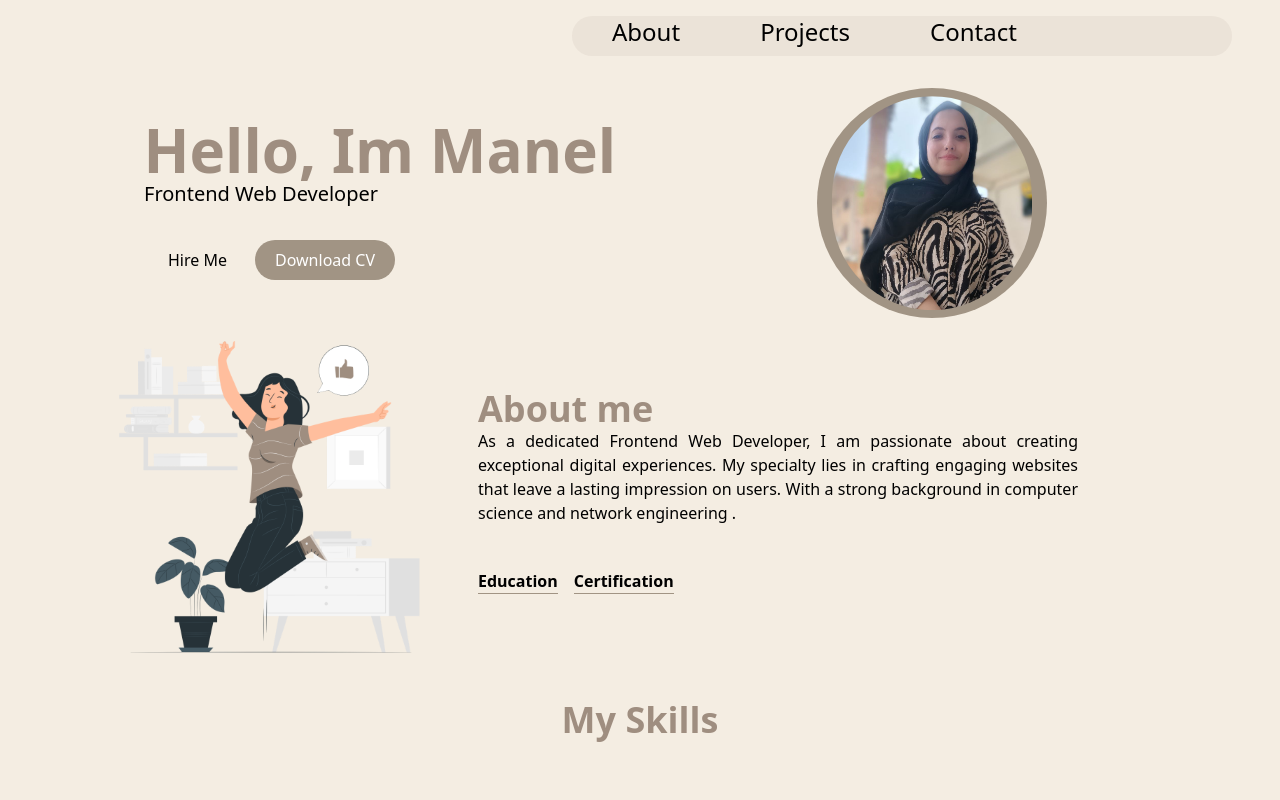
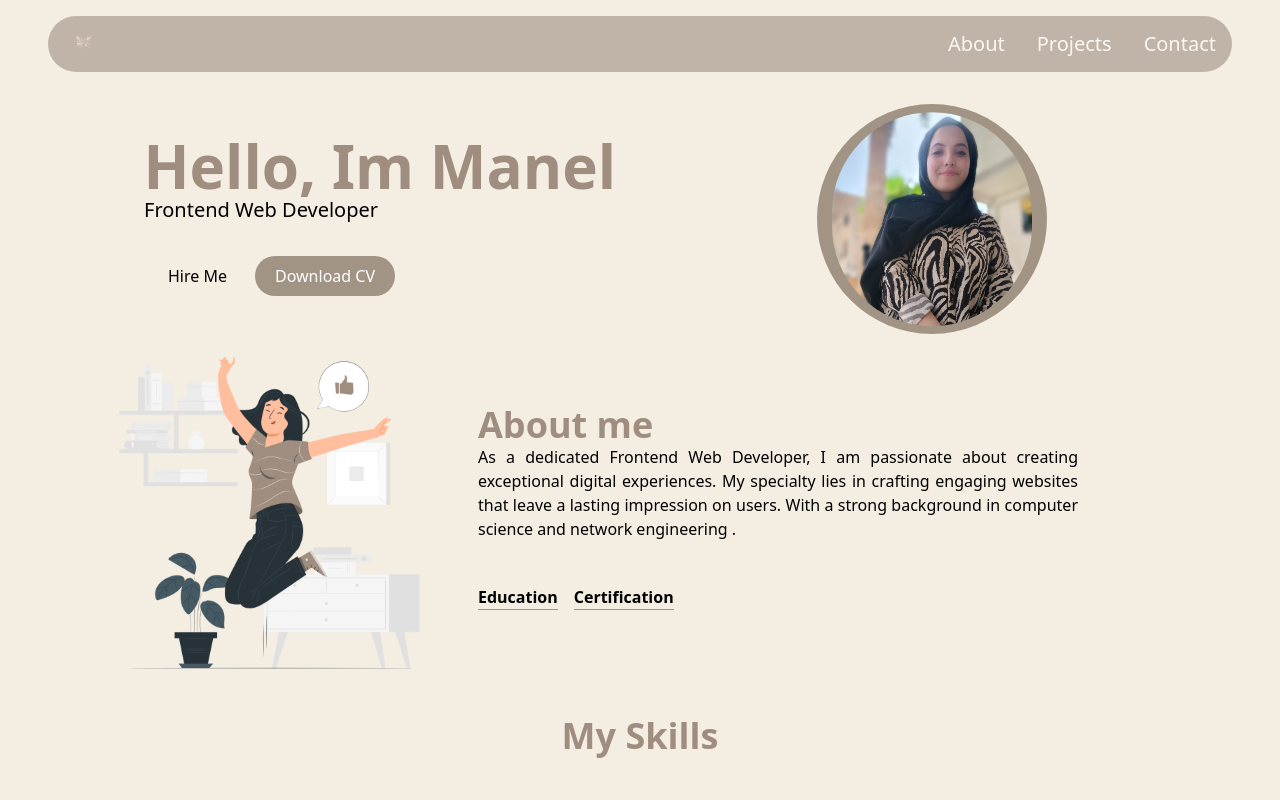
Before and after one commit to hasnahadd/myPortfolio, a Next.js app: page / in a window 1280 px wide. Shown: the top 800 px of the page. Built offline with nearby package versions, Linux system fonts and the light colour scheme.

Commit message:
add the responsivness to the navbar

```diff
--- a/components/NavBar.jsx
+++ b/components/NavBar.jsx
@@ -1,46 +1,95 @@
-import Link from 'next/link'
-import React from 'react'
+import React, { useState, useEffect } from 'react';
 import { Link as ScrollLink } from 'react-scroll';
+import { IoIosMenu } from "react-icons/io";
+import { MdClose } from "react-icons/md";
 const NavBar = () => {
+  const [isMobile, setIsMobile] = useState(false);
+
+  useEffect(() => {
+    const handleResize = () => {
+      setIsMobile(window.innerWidth <= 768);
+    };
+
+    handleResize();
+
+    window.addEventListener('resize', handleResize);
+
+    return () => window.removeEventListener('resize', handleResize);
+  }, []);
+
+  const [isOpen, setIsOpen] = useState(false);
+
+  const toggleMenu = () => {
+    setIsOpen(!isOpen);
+  };
+  const closeMenu = () => {
+    setIsOpen(false);
+  };
+
   return (
-    <nav className=' flex justify-end ml-12 nav '>
+    <nav className="flex justify-between items-center px-4 py-2 bg-[#9F8E80] opacity-60 rounded-full text-white cursor-pointer text-xl">
+      <div>
 
-  <ul className='flex justify-end ml-10 bg-[#9F8E80] bg-opacity-10 flex-row-reverse gap-8 h-[30px] text-xl w-[500px]  lg:h-[40px] lg:w-[660px] lg:gap-20 rounded-l-3xl rounded-r-3xl lg:text-2xl text-black cursor-pointer nav '>
-{/* <li className='shrink basis-0 h-0.5 bg-[#9F8E80] border-b w-full flex-grow mt-8 ml-2 '></li> */}
-<li className='mr-2 lg:mr-8 mt-0 nav'>
+        <img className="h-10" src="./images/logo.png" alt="logo" />
+      </div>
+      {isMobile ? (
+        <div className="flex items-center">
+          <button onClick={toggleMenu} className="text-white focus:outline-none lg:hidden">
+
+            <IoIosMenu size={30} />
+          </button>
+        </div>
+      ) : (
+        <ul className="hidden lg:flex lg:items-center lg:space-x-8">
+
+          <li className="nav">
 
 
-    <ScrollLink to="contact" smooth={true} duration={500}>
-    Contact
+            <ScrollLink to="About" smooth={true} duration={500}>
+              About
             </ScrollLink>
 
-
-
-</li >
-<li className='mt-0'>
-
+          </li>
+          <li className="nav">
             <ScrollLink to="Projects" smooth={true} duration={500}>
               Projects
             </ScrollLink>
           </li>
-<li className='ml-10 mt-0 nav1'>
+          <li className="nav">
+          <ScrollLink to="contact" smooth={true} duration={500}>
+              Contact
+            </ScrollLink>
+          </li>
+        </ul>
+      )}
 
-<ScrollLink to="About" smooth={true} duration={500}>
+
+      {isMobile && isOpen && (
+        <div className="lg:hidden absolute top-0 left-0 w-full bg-[#9F8E80] p-4">
+          <div className='flex flex-row justify-end' onClick={closeMenu}>  <MdClose size={30} /></div>
+
+          <ul className="flex flex-col space-y-4">
+
+            <li className="nav">
+              <ScrollLink onClick={toggleMenu} to="About" smooth={true} duration={500}>
               About
               </ScrollLink>
             </li>
- {/* <li>
-<img className='hidden md:block ' src='./images/logo.png' alt='logo'/>
+            <li className="nav">
+              <ScrollLink onClick={toggleMenu} to="Projects" smooth={true} duration={500}>
+                Projects
+              </ScrollLink>
+            </li>
+            <li className="nav">
+              <ScrollLink onClick={toggleMenu} to="contact" smooth={true} duration={500}>
+              Contact
+              </ScrollLink>
+            </li>
+          </ul>
+        </div>
+      )}
+    </nav>
+  );
+};
 
-
-
- </li> */}
-
-
-
-      </ul>
-    </nav>
-  )
-}
-
-export default NavBar
+export default NavBar;
--- a/styles/globals.css
+++ b/styles/globals.css
@@ -57,7 +57,7 @@ body {
   display: flex;
   justify-content: flex-end;
 }
-@media (max-width: 280px) {
+/* @media (max-width: 280px) {
 
 .nav{
 width:270px;
@@ -73,4 +73,4 @@ text-align: center;
 }
 
 
-}
+} */
```
Lines whose indentation alone changed are shown as unchanged.
